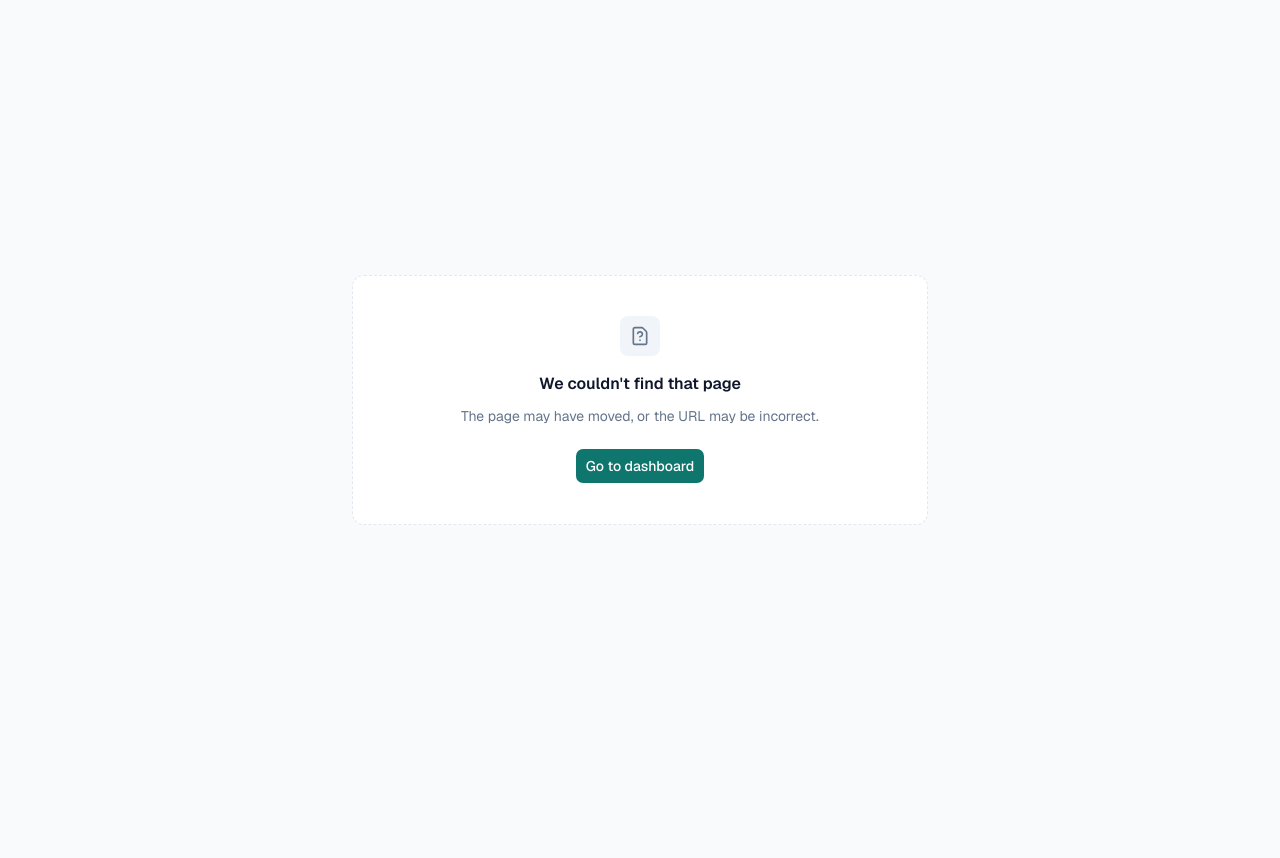
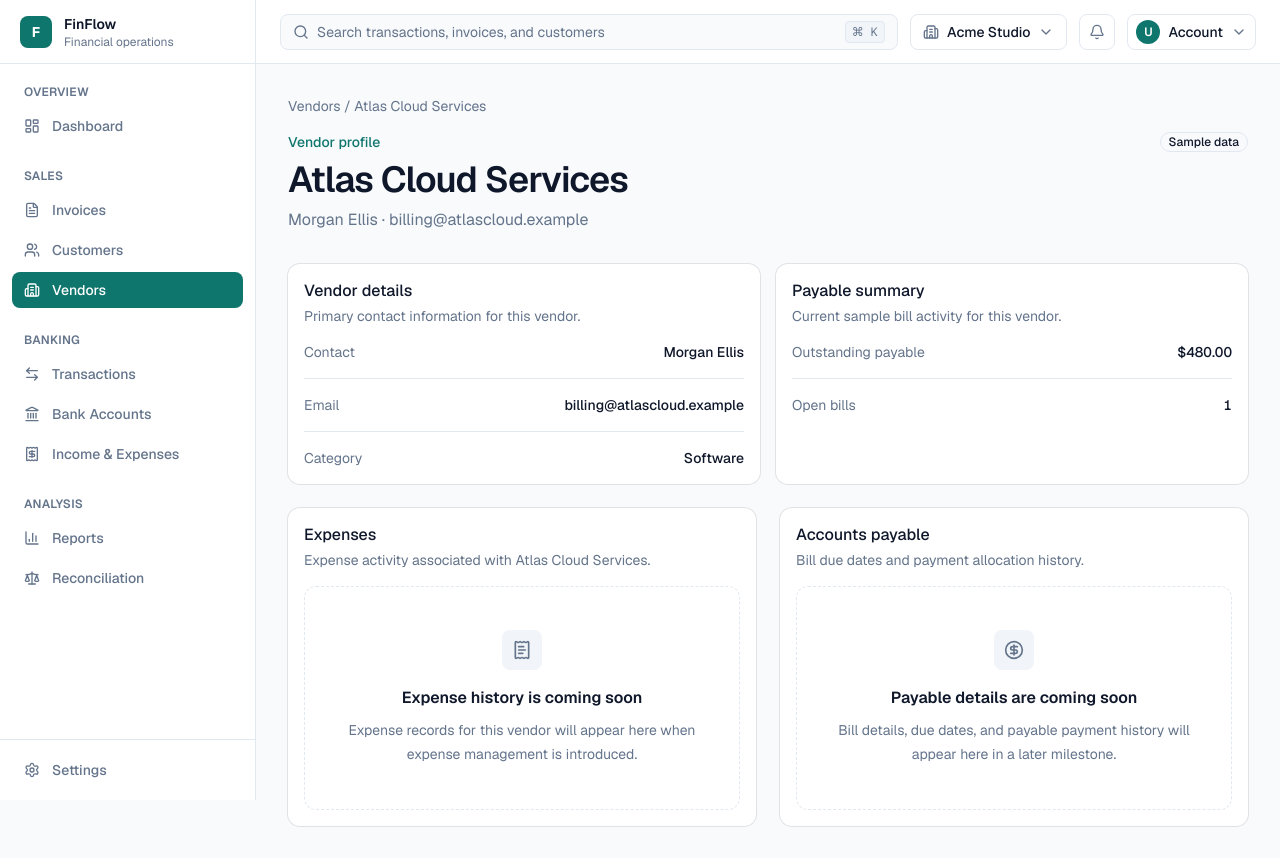
Before and after one commit to elahe-fakour/finflow, a Next.js app: page /vendors/vendor-atlas in a window 1280 px wide. Before the commit this address had no page. Before the commit the page ends 800 px from the top, so only its background shows below. Built offline with nearby package versions, Linux system fonts and the light colour scheme.

Commit message:
feat: add vendor detail layout

```diff
--- /dev/null
+++ b/src/app/(app)/vendors/[vendorId]/page.tsx
@@ -0,0 +1,139 @@
+import { vendorSampleData } from "@/components/vendors/vendor-sample-data";
+import { Badge } from "@/components/ui/badge";
+import { Card, CardContent, CardDescription, CardHeader, CardTitle } from "@/components/ui/card";
+import { EmptyState } from "@/components/ui/empty-state";
+import { CircleDollarSign, ReceiptText } from "lucide-react";
+import type { Metadata } from "next";
+import Link from "next/link";
+import { notFound } from "next/navigation";
+
+export const metadata: Metadata = {
+  title: "Vendor details",
+  description: "View FinFlow vendor details and payable activity.",
+};
+
+export function generateStaticParams() {
+  return vendorSampleData.map((vendor) => ({ vendorId: vendor.id }));
+}
+
+type VendorDetailPageProps = {
+  params: Promise<{ vendorId: string }>;
+};
+
+export default async function VendorDetailPage({ params }: VendorDetailPageProps) {
+  const { vendorId } = await params;
+  const vendor = vendorSampleData.find((sampleVendor) => sampleVendor.id === vendorId);
+
+  if (!vendor) {
+    notFound();
+  }
+
+  return (
+    <section aria-labelledby="vendor-title">
+      <nav aria-label="Breadcrumb" className="text-sm text-muted-foreground">
+        <Link
+          className="underline-offset-4 hover:text-foreground hover:underline focus-visible:rounded-sm focus-visible:outline-none focus-visible:ring-2 focus-visible:ring-ring focus-visible:ring-offset-2"
+          href="/vendors"
+        >
+          Vendors
+        </Link>
+        <span aria-hidden="true"> / </span>
+        <span aria-current="page">{vendor.name}</span>
+      </nav>
+
+      <header className="mt-4 flex flex-col gap-3 sm:flex-row sm:items-start sm:justify-between">
+        <div className="space-y-2">
+          <p className="text-sm font-medium text-primary">Vendor profile</p>
+          <h1
+            className="text-page-title font-semibold tracking-tight text-foreground sm:text-display"
+            id="vendor-title"
+          >
+            {vendor.name}
+          </h1>
+          <p className="text-sm leading-6 text-muted-foreground sm:text-base">
+            {vendor.contactName} · {vendor.email}
+          </p>
+        </div>
+        <Badge className="w-fit" variant="outline">
+          Sample data
+        </Badge>
+      </header>
+
+      <div className="mt-8 grid gap-4 lg:grid-cols-2">
+        <Card>
+          <CardHeader>
+            <CardTitle as="h2">Vendor details</CardTitle>
+            <CardDescription>Primary contact information for this vendor.</CardDescription>
+          </CardHeader>
+          <CardContent>
+            <dl className="space-y-4 text-sm">
+              <div className="flex flex-col gap-1 border-b border-border pb-4 sm:flex-row sm:items-center sm:justify-between">
+                <dt className="text-muted-foreground">Contact</dt>
+                <dd className="font-medium text-foreground">{vendor.contactName}</dd>
+              </div>
+              <div className="flex flex-col gap-1 border-b border-border pb-4 sm:flex-row sm:items-center sm:justify-between">
+                <dt className="text-muted-foreground">Email</dt>
+                <dd className="font-medium text-foreground">{vendor.email}</dd>
+              </div>
+              <div className="flex flex-col gap-1 sm:flex-row sm:items-center sm:justify-between">
+                <dt className="text-muted-foreground">Category</dt>
+                <dd className="font-medium text-foreground">{vendor.category}</dd>
+              </div>
+            </dl>
+          </CardContent>
+        </Card>
+
+        <Card>
+          <CardHeader>
+            <CardTitle as="h2">Payable summary</CardTitle>
+            <CardDescription>Current sample bill activity for this vendor.</CardDescription>
+          </CardHeader>
+          <CardContent>
+            <dl className="space-y-4 text-sm">
+              <div className="flex flex-col gap-1 border-b border-border pb-4 sm:flex-row sm:items-center sm:justify-between">
+                <dt className="text-muted-foreground">Outstanding payable</dt>
+                <dd className="font-medium tabular-nums text-foreground">
+                  {vendor.outstandingPayable}
+                </dd>
+              </div>
+              <div className="flex flex-col gap-1 sm:flex-row sm:items-center sm:justify-between">
+                <dt className="text-muted-foreground">Open bills</dt>
+                <dd className="font-medium tabular-nums text-foreground">{vendor.openBills}</dd>
+              </div>
+            </dl>
+          </CardContent>
+        </Card>
+      </div>
+
+      <div className="mt-6 grid gap-6 xl:grid-cols-2">
+        <Card>
+          <CardHeader>
+            <CardTitle as="h2">Expenses</CardTitle>
+            <CardDescription>Expense activity associated with {vendor.name}.</CardDescription>
+          </CardHeader>
+          <CardContent>
+            <EmptyState
+              description="Expense records for this vendor will appear here when expense management is introduced."
+              icon={ReceiptText}
+              title="Expense history is coming soon"
+            />
+          </CardContent>
+        </Card>
+
+        <Card>
+          <CardHeader>
+            <CardTitle as="h2">Accounts payable</CardTitle>
+            <CardDescription>Bill due dates and payment allocation history.</CardDescription>
+          </CardHeader>
+          <CardContent>
+            <EmptyState
+              description="Bill details, due dates, and payable payment history will appear here in a later milestone."
+              icon={CircleDollarSign}
+              title="Payable details are coming soon"
+            />
+          </CardContent>
+        </Card>
+      </div>
+    </section>
+  );
+}
--- a/src/components/vendors/vendors-list.tsx
+++ b/src/components/vendors/vendors-list.tsx
@@ -18,6 +18,7 @@ import {
 import { EmptyState } from "@/components/ui/empty-state";
 import { Input } from "@/components/ui/input";
 import { Building2, ChevronDown, Search, SearchX, SlidersHorizontal } from "lucide-react";
+import Link from "next/link";
 import { useState } from "react";
 
 type VendorFilter = "all" | VendorCategory;
@@ -158,7 +159,12 @@ function VendorsList({ vendors }: VendorsListProps) {
                   {filteredVendors.map((vendor) => (
                     <tr key={vendor.id}>
                       <td className="py-4 pr-4">
-                        <p className="font-medium text-foreground">{vendor.name}</p>
+                        <Link
+                          className="font-medium text-foreground underline-offset-4 hover:underline focus-visible:rounded-sm focus-visible:outline-none focus-visible:ring-2 focus-visible:ring-ring focus-visible:ring-offset-2"
+                          href={`/vendors/${vendor.id}`}
+                        >
+                          {vendor.name}
+                        </Link>
                         <p className="mt-0.5 text-muted-foreground">{vendor.email}</p>
                       </td>
                       <td className="py-4 pr-4 text-muted-foreground">{vendor.contactName}</td>
@@ -183,7 +189,12 @@ function VendorsList({ vendors }: VendorsListProps) {
                 >
                   <div className="flex items-start justify-between gap-3">
                     <div className="min-w-0">
-                      <p className="truncate font-medium text-foreground">{vendor.name}</p>
+                      <Link
+                        className="block truncate font-medium text-foreground underline-offset-4 hover:underline focus-visible:rounded-sm focus-visible:outline-none focus-visible:ring-2 focus-visible:ring-ring focus-visible:ring-offset-2"
+                        href={`/vendors/${vendor.id}`}
+                      >
+                        {vendor.name}
+                      </Link>
                       <p className="mt-0.5 truncate text-sm text-muted-foreground">
                         {vendor.email}
                       </p>
```
